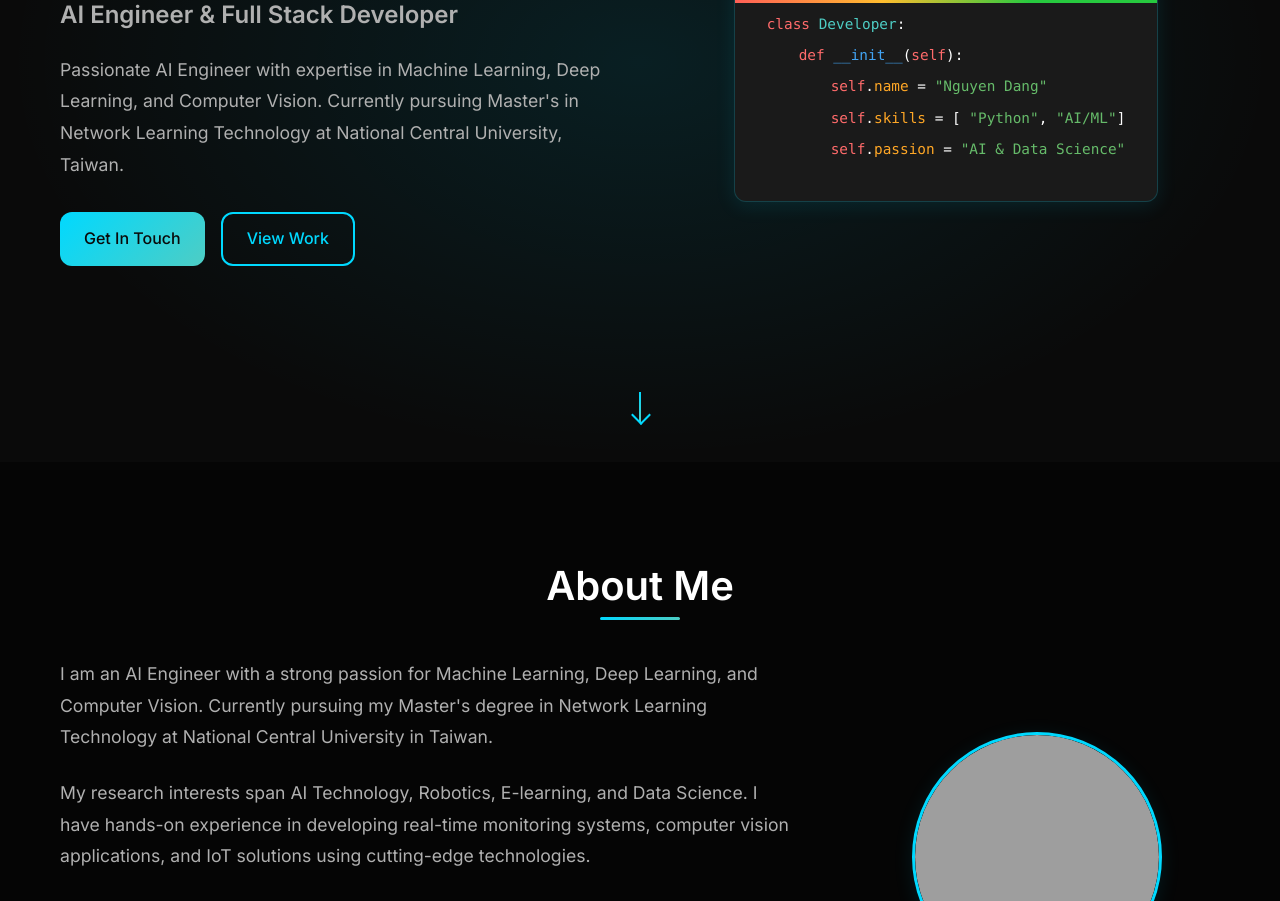
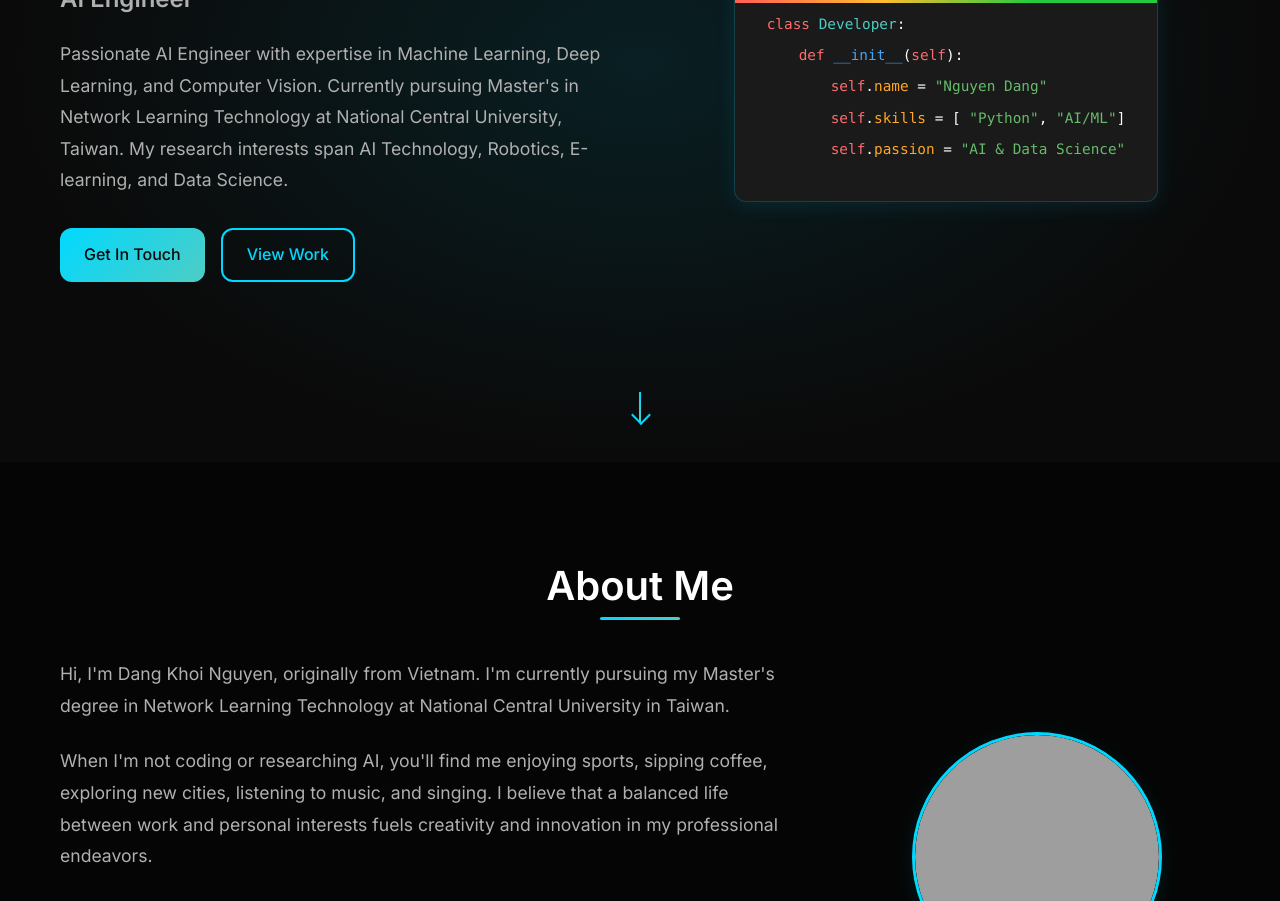
Before and after one commit to nguyendang16/Personal-Web, a plain HTML site: page index.html in a window 1280 px wide. Shown: the part 338-1239 px from the top of the page. Drawn offline with Linux system fonts and the light colour scheme; grey boxes are pictures that could not be loaded.

Commit message:
update 1

```diff
--- a/index.html
+++ b/index.html
@@ -44,10 +44,11 @@
                 <h1 class="hero-title">
                     <span class="gradient-text">Nguyen Dang</span>
                 </h1>
-                <h2 class="hero-subtitle">AI Engineer & Full Stack Developer</h2>
+                <h2 class="hero-subtitle">AI Engineer</h2>
                 <p class="hero-description">
                     Passionate AI Engineer with expertise in Machine Learning, Deep Learning, and Computer Vision.
                     Currently pursuing Master's in Network Learning Technology at National Central University, Taiwan.
+                    My research interests span AI Technology, Robotics, E-learning, and Data Science.
                 </p>
                 <div class="hero-buttons">
                     <a href="#contact" class="btn btn-primary">Get In Touch</a>
@@ -91,14 +92,13 @@
             <div class="about-content">
                 <div class="about-text">
                     <p>
-                        I am an AI Engineer with a strong passion for Machine Learning, Deep Learning, and Computer Vision.
-                        Currently pursuing my Master's degree in Network Learning Technology at National Central University
-                        in Taiwan.
+                        Hi, I'm Dang Khoi Nguyen, originally from Vietnam. I'm currently pursuing my Master's degree
+                        in Network Learning Technology at National Central University in Taiwan.
                     </p>
                     <p>
-                        My research interests span AI Technology, Robotics, E-learning, and Data Science.
-                        I have hands-on experience in developing real-time monitoring systems, computer vision applications,
-                        and IoT solutions using cutting-edge technologies.
+                        When I'm not coding or researching AI, you'll find me enjoying sports, sipping coffee,
+                        exploring new cities, listening to music, and singing. I believe that a balanced life between
+                        work and personal interests fuels creativity and innovation in my professional endeavors.
                     </p>
                     <div class="about-stats">
                         <div class="stat">
```
